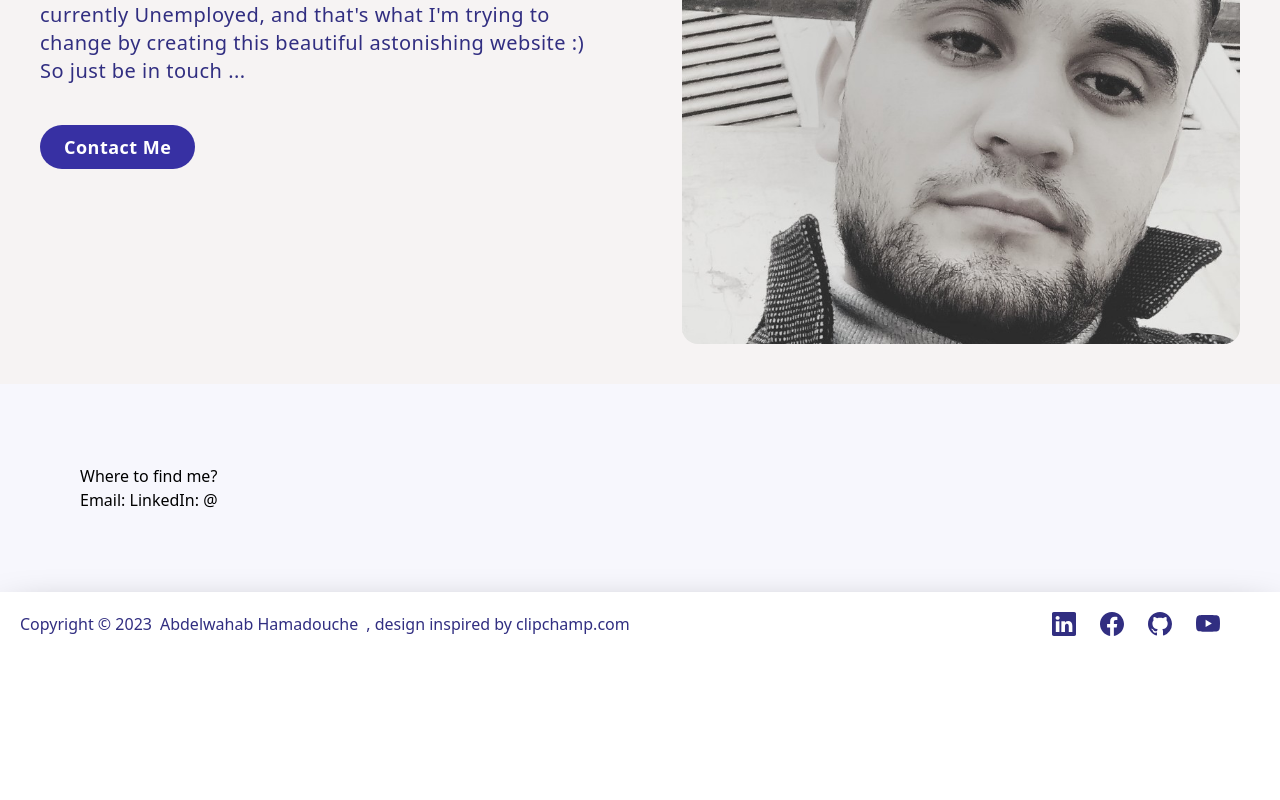
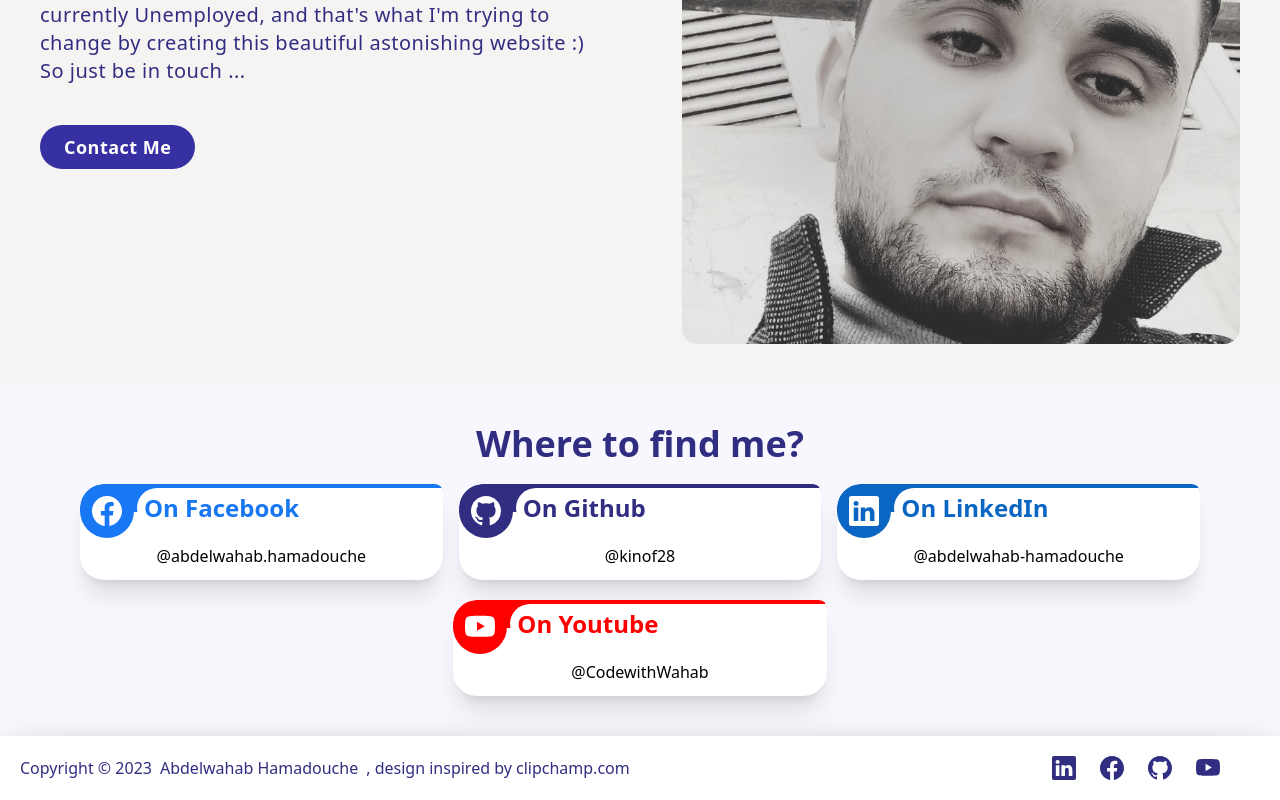
Before and after one commit to kinof28/transcriber, a Next.js app: page /about in a window 1280 px wide. Shown: the part 1204-2004 px from the top of the page. Before the commit the page ends 1860 px from the top, so only its background shows below. Built offline with nearby package versions, Linux system fonts and the light colour scheme.

Commit message:
UI: About

```diff
--- a/app/_components/About.jsx
+++ b/app/_components/About.jsx
@@ -5,6 +5,8 @@ import WebsiteAbout from "../_assets/website-about.jpg";
 import Me from "../_assets/1654551027970.jpeg";
 import Button from "./UI/Button";
 import Link from "next/link";
+import ContactCard from "./UI/ContactCard";
+import { BsFacebook, BsGithub, BsLinkedin, BsYoutube } from "react-icons/bs";
 const About = () => {
   return (
     <>
@@ -36,7 +38,7 @@ const About = () => {
             you see, go ahead and contact me and if you don't like what you see,
             contact me and tell me why you don't like it. I would very much
             appreciate your feedback. You can send me a message from the contact
-            section, or use my email:
+            section, or use my email:{" "}
             <a href="mailto:hamadouche.abdelwahab@gmail.com">
               hamadouche.abdelwahab@gmail.com
             </a>
@@ -58,16 +60,80 @@ const About = () => {
           />
         </Link>
       </Card>
-      <section className="bg-[#F7F7FD] p-20">
-        <h1>Where to find me?</h1>
-        Email: <a href="mailto:hamadouche.abdelwahab@gmail.com"></a>
+      <section className="bg-[#F7F7FD] px-20 py-10 flex-row justify-center items-center text-center">
+        <h1 className="text-4xl font-bold text-indigo-900">
+          Where to find me?
+        </h1>
+        <div className="mt-5">
+          {/* Email: <a href="mailto:hamadouche.abdelwahab@gmail.com"></a>
           LinkedIn:{" "}
           <a
             href="https://www.linkedin.com/in/abdelwahab-hamadouche/"
             target="_blank"
           >
             @
+          </a> */}
+          <div className="flex w-full gap-4">
+            <a
+              href="https://www.facebook.com/abdelwahab.hamadouche"
+              target="_blank"
+              className="w-full"
+            >
+              <ContactCard
+                Icon={BsFacebook}
+                bgColor="bg-[#1877F2]"
+                titleColor="text-[#1877F2]"
+                title="On Facebook"
+              >
+                <h3>@abdelwahab.hamadouche</h3>
+              </ContactCard>
             </a>
+            <a
+              href="https://github.com/kinof28"
+              target="_blank"
+              className="w-full"
+            >
+              <ContactCard
+                Icon={BsGithub}
+                bgColor="bg-indigo-900"
+                titleColor="text-indigo-900"
+                title="On Github"
+              >
+                <h3>@kinof28</h3>
+              </ContactCard>
+            </a>
+            <a
+              href="https://www.linkedin.com/in/abdelwahab-hamadouche"
+              target="_blank"
+              className="w-full"
+            >
+              <ContactCard
+                Icon={BsLinkedin}
+                bgColor="bg-[#0A66C2]"
+                titleColor="text-[#0A66C2]"
+                title="On LinkedIn"
+              >
+                <h3>@abdelwahab-hamadouche</h3>
+              </ContactCard>
+            </a>
+          </div>
+          <div className="mt-5 flex justify-center">
+            <a
+              href="https://www.youtube.com/@CodewithWahab"
+              target="_blank"
+              className="w-1/3"
+            >
+              <ContactCard
+                Icon={BsYoutube}
+                bgColor="bg-[#F00]"
+                titleColor="text-[#f00]"
+                title="On Youtube"
+              >
+                <h3>@CodewithWahab</h3>
+              </ContactCard>
+            </a>
+          </div>
+        </div>
       </section>
     </>
   );
--- /dev/null
+++ b/app/_components/UI/ContactCard.tsx
@@ -0,0 +1,41 @@
+import { ReactElement } from "react";
+import { IconType } from "react-icons";
+
+const ContactCard = ({
+  Icon,
+  children,
+  title,
+  bgColor,
+  titleColor,
+}: {
+  Icon: IconType;
+  children: ReactElement;
+  title: string;
+  bgColor: string;
+  titleColor: string;
+}) => {
+  return (
+    <div className="bg-white w-full rounded-3xl rounded-tr-lg overflow-hidden shadow-xl">
+      <div
+        className={`${bgColor} h-12 w-full rounded-3xl rounded-tr-lg relative`}
+      >
+        <div className="bg-white h-10 p-5 w-full rounded-3xl rounded-tr-none absolute top-1 left-[57px] z-10"></div>
+        <div
+          className={`${bgColor} p-3 w-fit rounded-full absolute top-0 left-0 text-white text-3xl z-10`}
+        >
+          <Icon />
+        </div>
+        <div className="bg-white w-full h-5 absolute bottom-0 z-0"></div>
+        <h3
+          className={`z-50 absolute left-16 top-2 text-2xl font-bold ${titleColor}`}
+        >
+          {title}
+        </h3>
+      </div>
+
+      <div className="p-3">{children}</div>
+    </div>
+  );
+};
+
+export default ContactCard;
```
Lines whose indentation alone changed are shown as unchanged.
